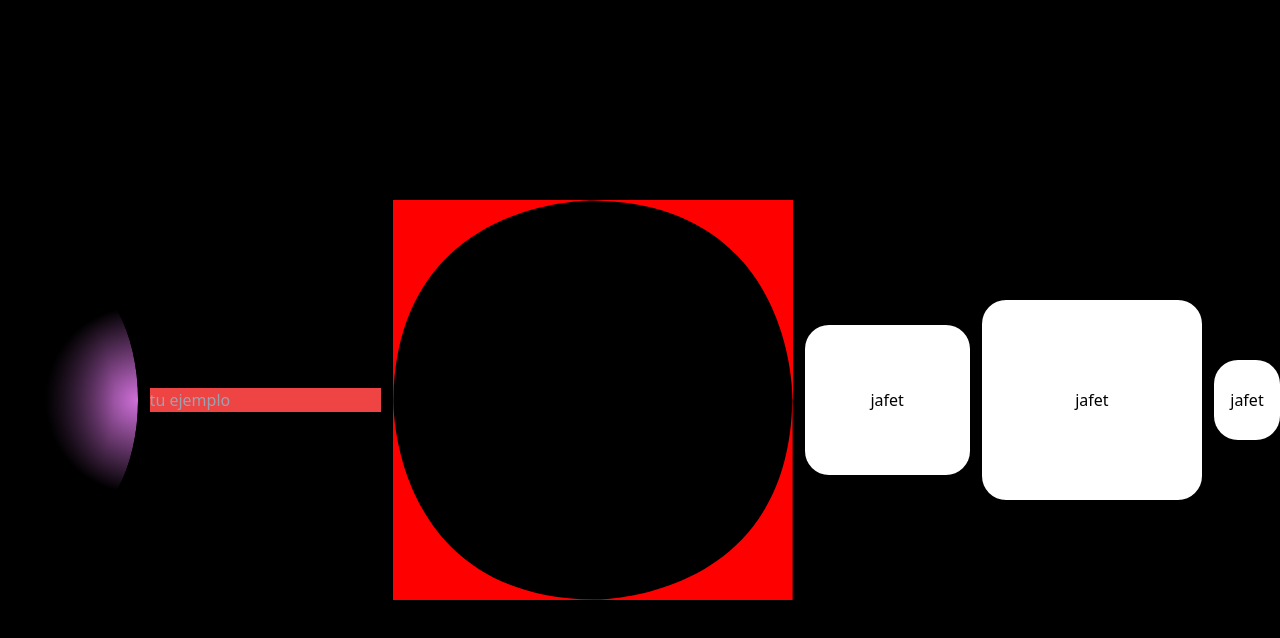
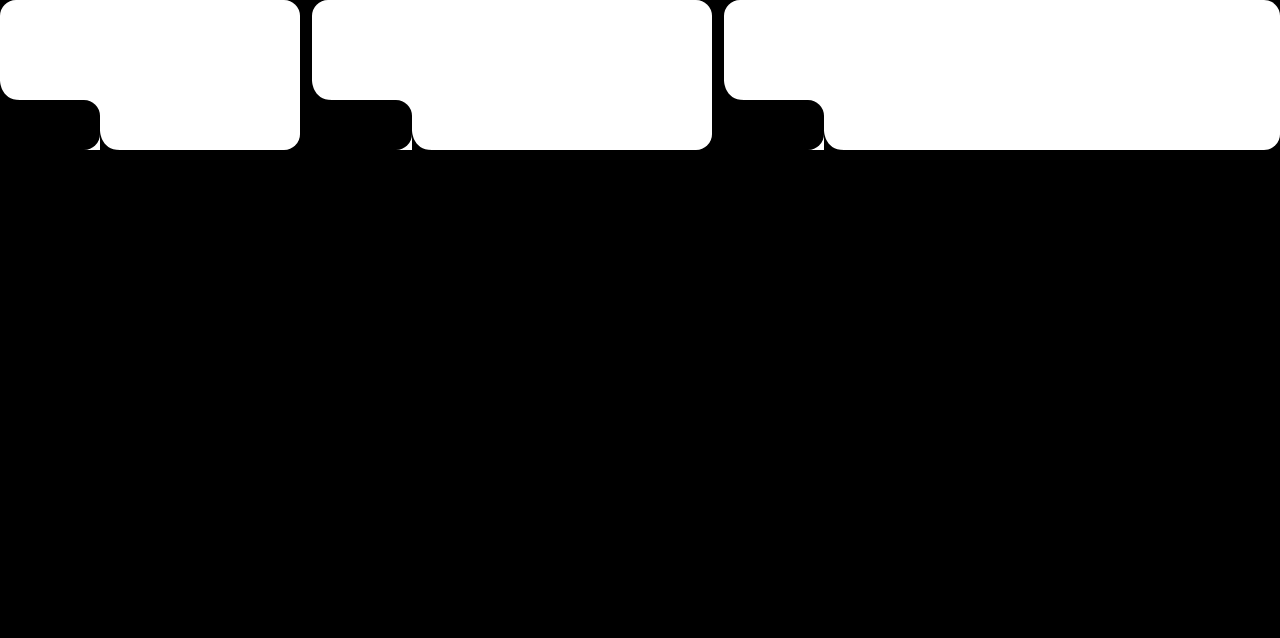
Before and after one commit to jafetjmontilla/guardians-web, a Next.js app: page /home in a window 1280 px wide. Shown: the top 638 px of the page. Built offline with nearby package versions, Linux system fonts and the light colour scheme.

Commit message:
working in Frame

```diff
--- a/components/ImageComponet.tsx
+++ b/components/ImageComponet.tsx
@@ -7,11 +7,29 @@
 export const ImageComponets: FC<Props> = (props) => {
 
   console.log(100031, props.className)
+  const size = 20
+  return (
+    <>
+      <div className={`bg-white rounded-2xl flex justify-center items-center relative ${props.className}`}  >
+        <div className="absolute left-0 bottom-0 flex items-end">
+          <div>
+            <div className="bg-black triangle-curved rotate-90" />
+            <div className="bg-black rounded-r-2xl rounded-b-none w-[100px] h-[50px]"></div>
+          </div>
+          <div className="bg-black triangle-curved rotate-90" />
+        </div>
 
-  return (
-    <div className={`bg-white rounded-3xl flex justify-center items-center ${props.className}`}  >
-      {yoSoyJson.nombre}
-    </div>
+
+        {/* {yoSoyJson.nombre} */}
+      </div>
+      <style jsx>{`
+        .triangle-curved {
+          width: ${size}px;
+          height: ${size}px;
+          clip-path: path("M 0 ${size} L 0 ${size} C 0 ${size}, ${size} ${size}, ${size} 0 L ${size} 0 L ${size} ${size} z");
+        }
+      `}</style>
+    </>
   )
 }
 
--- a/pages/home.tsx
+++ b/pages/home.tsx
@@ -4,12 +4,10 @@
 
 function Home() {
   return (
-    <div className="flex justify-center items-center h-full gap-3">
-      <TestFigure />
-      <InputBasic className="bg-red-500" value="" />
+    <div className="flex w-full h-full gap-3">
       <ImageComponets className="w-[300px] h-[150px]" />
-      <ImageComponets className="w-[400px] h-[200px]" />
-      <ImageComponets className="w-[120px] h-[80px]" />
+      <ImageComponets className="w-[400px] h-[150px]" />
+      <ImageComponets className="flex-1 h-[150px]" />
     </div>
   )
 }
```
